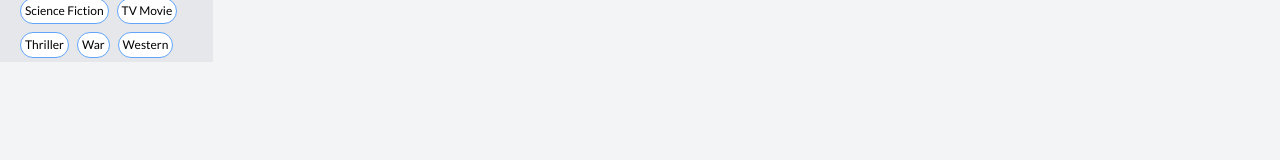
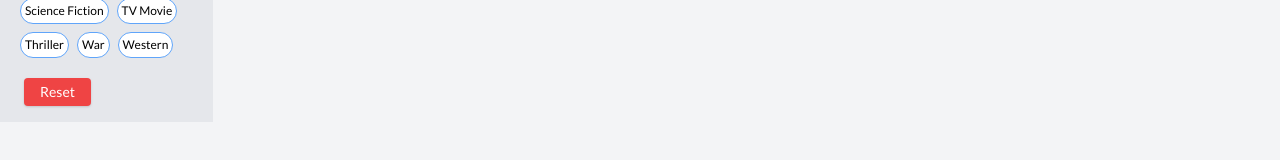
Before and after one commit to solex16/solex-movies, a React (Create React App) app: page / in a window 1280 px wide. Shown: the part 386-546 px from the top of the page. Built offline with nearby package versions, Linux system fonts and the light colour scheme; no server answers.

Commit message:
add reset filter button

```diff
--- a/src/App.js
+++ b/src/App.js
@@ -72,6 +72,11 @@ const App = () => {
 
   }, [filterIds, data])
 
+  const resetFilter = () => {
+    setFilterIds([])
+    setMovies(data)
+  }
+
   const getGenreClass = (id) => {
     const bg = filterIds.includes(id) ? 'bg-blue-200' : 'bg-white'
     return "inline-flex cursor-pointer text-xs p-1 m-1 border border-blue-400 rounded-2xl " + bg;
@@ -113,6 +118,16 @@ const App = () => {
               >{g.name}</div>)
               }
             </div>
+            <div className="my-2 p-2 content-center">
+              <button
+                onClick={resetFilter}
+                className="bg-red-500 hover:bg-red-700 text-white text-sm py-1 px-4 rounded shadow">
+                Reset
+              </button>
+            </div>
+
+
+
           </div>
 
           <div className="px-4 w-full lg:w-5/6">
```
